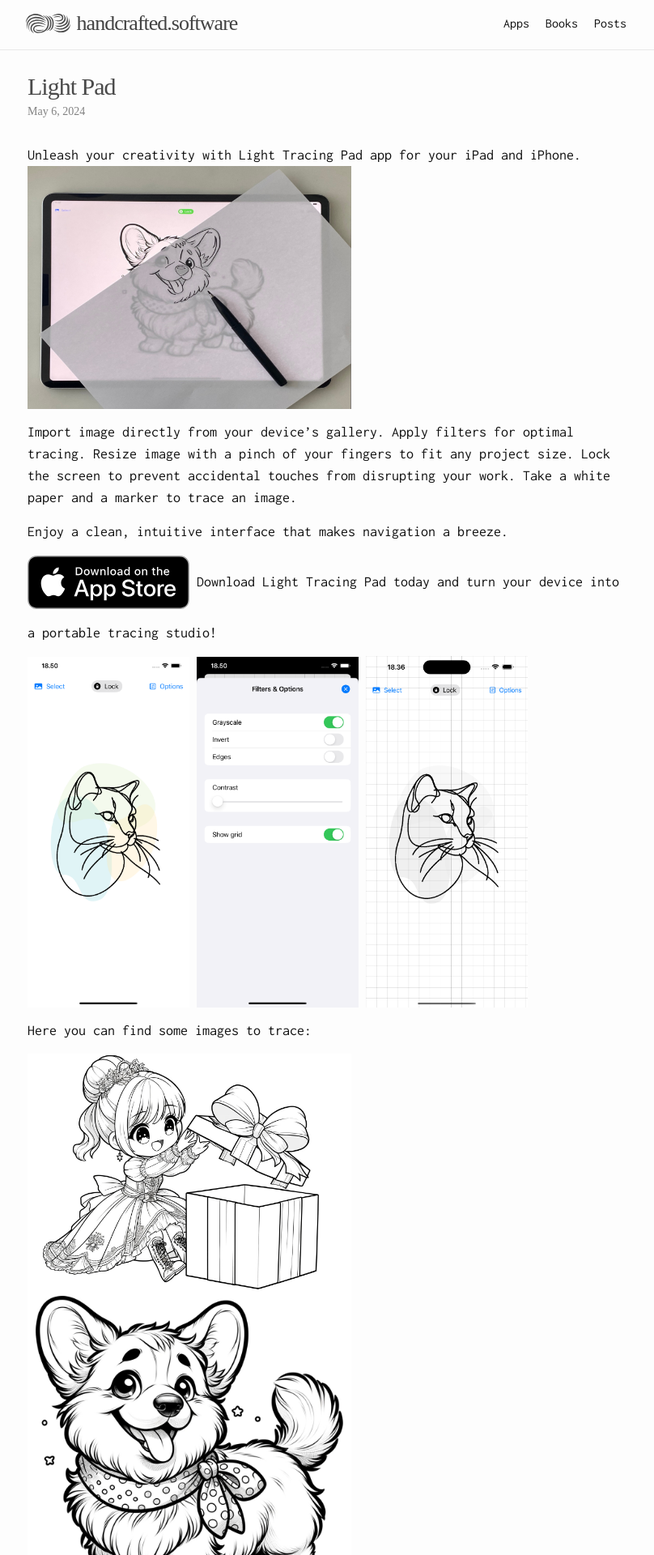
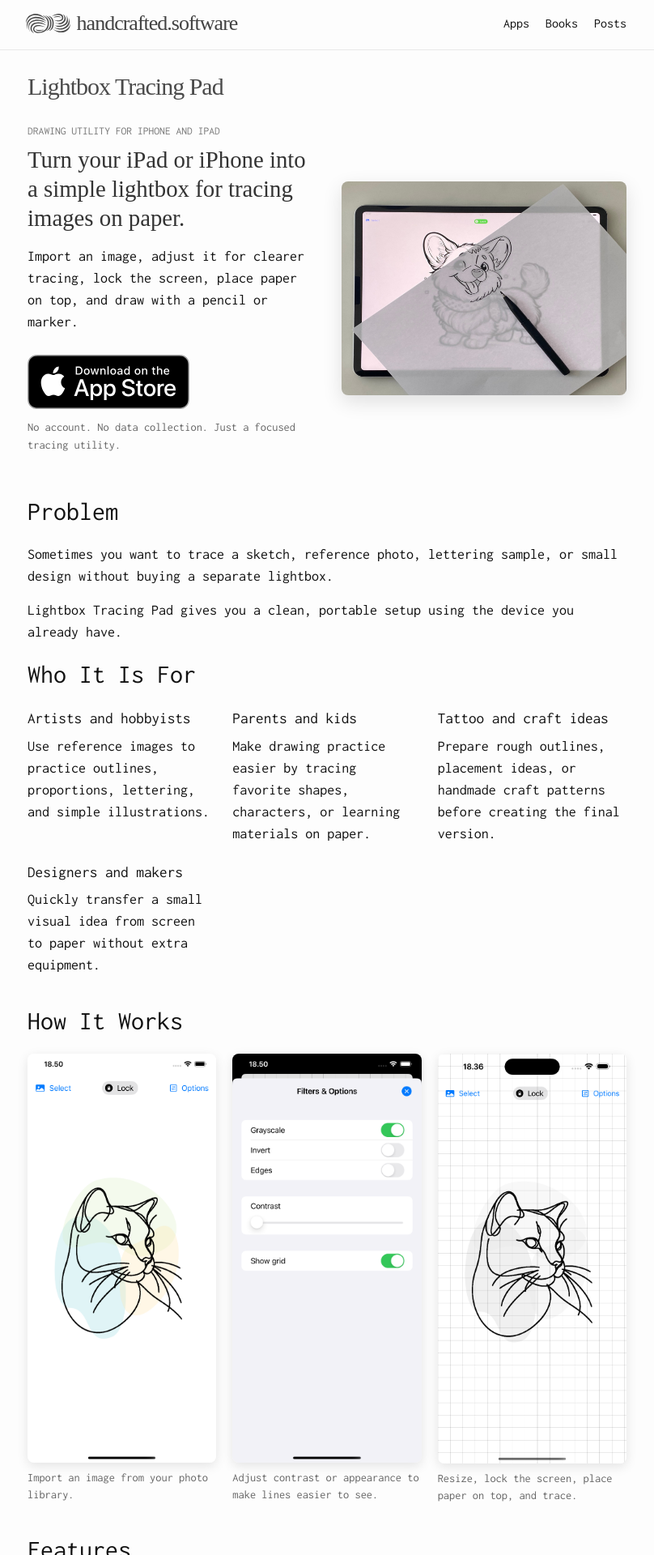
Before and after one commit to handcraftedsoftware/pages, a Jekyll site: the page built from _apps/2024-05-6-light-tracing-pad.md, in a window 1280 px wide. Shown: the top 1920 px of the page at 81% size, without its empty margins (236-1044 px from the left). Built offline with Jekyll 4.4.1, drawn with Linux system fonts in a browser that asks for light colours; some web fonts are replaced; some of the changed text lies outside the part shown.

Commit message:
Build Lightbox Tracing Pad landing page

```diff
--- a/_apps/2024-05-6-light-tracing-pad.md
+++ b/_apps/2024-05-6-light-tracing-pad.md
@@ -1,30 +1,96 @@
 ---
 layout: post
-title:  "Light Pad"
-date:   2024-05-06
+title: "Lightbox Tracing Pad"
+description: "Turn your iPad or iPhone into a simple lightbox for tracing sketches, lettering, tattoo ideas, craft designs, and reference images on paper."
+date: 2024-05-06
+hide_date: true
 permalink: /apps/light-tracing-pad
 ---
-Unleash your creativity with Light Tracing Pad app for your iPad and iPhone.
-<img src="/assets/images/light-tracing-pad/1.jpg" width="400"/>
 
+<section class="product-hero">
+  <div class="product-hero-copy">
+    <p class="product-kicker">Drawing utility for iPhone and iPad</p>
+    <p class="product-hero-line">Turn your iPad or iPhone into a simple lightbox for tracing images on paper.</p>
+    <p>
+      Import an image, adjust it for clearer tracing, lock the screen, place paper on top,
+      and draw with a pencil or marker.
+    </p>
+    <a class="app-store-cta" href="https://apps.apple.com/us/app/light-tracing-pad/id6502201581">
+      <img src="/assets/images/download-on-the-app-store-en.svg" width="200" alt="Download on the App Store"/>
+    </a>
+    <p class="trust-note">No account. No data collection. Just a focused tracing utility.</p>
+  </div>
+  <img
+    class="product-hero-image"
+    src="/assets/images/light-tracing-pad/1.jpg"
+    alt="Lightbox Tracing Pad with paper placed over an iPad for tracing"
+  />
+</section>
 
-Import image directly from your device's gallery.
-Apply filters for optimal tracing.
-Resize image with a pinch of your fingers to fit any project size.
-Lock the screen to prevent accidental touches from disrupting your work.
-Take a white paper and a marker to trace an image.
+## Problem
 
-Enjoy a clean, intuitive interface that makes navigation a breeze.
-<a href="https://apps.apple.com/us/app/light-tracing-pad/id6502201581" style="display: inline-block; margin: 1rem 0;">
-    <img src="/assets/images/download-on-the-app-store-en.svg" width="200"/>
+Sometimes you want to trace a sketch, reference photo, lettering sample, or small design without buying a separate lightbox.
+
+Lightbox Tracing Pad gives you a clean, portable setup using the device you already have.
+
+## Who It Is For
+
+<div class="use-case-grid">
+  <section>
+    <h3>Artists and hobbyists</h3>
+    <p>Use reference images to practice outlines, proportions, lettering, and simple illustrations.</p>
+  </section>
+  <section>
+    <h3>Parents and kids</h3>
+    <p>Make drawing practice easier by tracing favorite shapes, characters, or learning materials on paper.</p>
+  </section>
+  <section>
+    <h3>Tattoo and craft ideas</h3>
+    <p>Prepare rough outlines, placement ideas, or handmade craft patterns before creating the final version.</p>
+  </section>
+  <section>
+    <h3>Designers and makers</h3>
+    <p>Quickly transfer a small visual idea from screen to paper without extra equipment.</p>
+  </section>
+</div>
+
+## How It Works
+
+<div class="workflow-grid">
+  <figure>
+    <img src="/assets/images/light-tracing-pad/2.png" alt="Import an image into Lightbox Tracing Pad"/>
+    <figcaption>Import an image from your photo library.</figcaption>
+  </figure>
+  <figure>
+    <img src="/assets/images/light-tracing-pad/3.png" alt="Adjust an image for clearer tracing"/>
+    <figcaption>Adjust contrast or appearance to make lines easier to see.</figcaption>
+  </figure>
+  <figure>
+    <img src="/assets/images/light-tracing-pad/4.png" alt="Resize and lock the image for tracing"/>
+    <figcaption>Resize, lock the screen, place paper on top, and trace.</figcaption>
+  </figure>
+</div>
+
+## Features
+
+- **Import images quickly.** Choose a reference image from your device and prepare it for tracing.
+- **Adjust for clearer lines.** Use filters and adjustments to make the image easier to see through paper.
+- **Resize with touch.** Pinch and position the image so it fits your project.
+- **Lock the screen while tracing.** Prevent accidental taps from moving the image while you draw.
+- **Works on iPhone and iPad.** Use a portable tracing setup wherever you draw, craft, or practice.
+
+## Privacy
+
+Lightbox Tracing Pad does not collect data.
+
+Your images stay on your device. The app is built as a small, focused utility without accounts or tracking.
+
+## Maker Note
+
+I build small apps for focused real-world tasks. Lightbox Tracing Pad exists for the simple moment when you want to move an image from screen to paper without extra hardware.
+
+## Ready to trace your next idea?
+
+<a class="app-store-cta final-cta" href="https://apps.apple.com/us/app/light-tracing-pad/id6502201581">
+  <img src="/assets/images/download-on-the-app-store-en.svg" width="200" alt="Download Lightbox Tracing Pad on the App Store"/>
 </a>
-Download Light Tracing Pad today and turn your device into a portable tracing studio!
-
-<img src="/assets/images/light-tracing-pad/2.png" width="200"/>
-<img src="/assets/images/light-tracing-pad/3.png" width="200"/>
-<img src="/assets/images/light-tracing-pad/4.png" width="200"/>
-
-Here you can find some images to trace:
-
-<img src="/assets/images/light-tracing-pad/5.jpg" width="400"/>
-<img src="/assets/images/light-tracing-pad/6.jpg" width="400"/>
--- a/_data/featured_ios_apps.yml
+++ b/_data/featured_ios_apps.yml
@@ -1,7 +1,7 @@
-- name: "Light Pad"
-  description: "Transform your iPad or iPhone into a digital Light Tracing Pad!"
+- name: "Lightbox Tracing Pad"
+  description: "Turn your iPad or iPhone into a simple lightbox for tracing images on paper."
   image: "/assets/images/app-icons/light-pad.png"
-  link: "https://apps.apple.com/us/app/light-tracing-pad/id6502201581"
+  link: "/apps/light-tracing-pad"
 
 - name: "Isometric Drawing"
   description: "Unlock your creativity with a stunning isometric drawing tool!"
--- a/_layouts/post.html
+++ b/_layouts/post.html
@@ -5,6 +5,7 @@
 
   <header class="post-header">
     <h1 class="post-title p-name" itemprop="name headline">{{ page.title | escape }}</h1>
+    {%- unless page.hide_date -%}
     <p class="post-meta">
       <time class="dt-published" datetime="{{ page.date | date_to_xmlschema }}" itemprop="datePublished">
         {%- assign date_format = site.minima.date_format | default: "%b %-d, %Y" -%}
@@ -13,6 +14,7 @@
       {%- if page.author -%}
         • <span itemprop="author" itemscope itemtype="http://schema.org/Person"><span class="p-author h-card" itemprop="name">{{ page.author }}</span></span>
       {%- endif -%}</p>
+    {%- endunless -%}
   </header>
 
   <div class="post-content e-content" itemprop="articleBody">
--- a/_sass/minima/_layout.scss
+++ b/_sass/minima/_layout.scss
@@ -402,3 +402,89 @@
         flex-direction: column;
     }
 }
+
+.product-hero {
+    align-items: center;
+    display: grid;
+    gap: 2rem;
+    grid-template-columns: minmax(0, 1fr) minmax(14rem, 22rem);
+    margin-bottom: 3rem;
+}
+
+.product-kicker {
+    color: #777;
+    font-size: 0.85rem;
+    margin-bottom: 0.5rem;
+    text-transform: uppercase;
+}
+
+.product-hero-line {
+    color: #333;
+    font-family: Amaranth;
+    font-size: 1.8rem;
+    line-height: 1.25;
+}
+
+.product-hero-image {
+    border-radius: 8px;
+    box-shadow: 0 8px 24px rgba(0, 0, 0, 0.12);
+    width: 100%;
+}
+
+.app-store-cta {
+    display: inline-block;
+    margin: 0.75rem 0;
+}
+
+.trust-note {
+    color: #666;
+    font-size: 0.9rem;
+    margin-bottom: 0;
+}
+
+.use-case-grid,
+.workflow-grid {
+    display: grid;
+    gap: 1.25rem;
+    grid-template-columns: repeat(auto-fit, minmax(12rem, 1fr));
+    margin: 1rem 0 2rem;
+}
+
+.use-case-grid h3 {
+    font-size: 1.2rem;
+    margin-bottom: 0.35rem;
+}
+
+.use-case-grid p {
+    margin-bottom: 0;
+}
+
+.workflow-grid figure {
+    margin: 0;
+}
+
+.workflow-grid figcaption {
+    color: #666;
+    font-size: 0.9rem;
+    margin-top: 0.5rem;
+}
+
+.workflow-grid img {
+    border-radius: 8px;
+    box-shadow: 0 4px 14px rgba(0, 0, 0, 0.1);
+    width: 100%;
+}
+
+.final-cta {
+    margin-top: 0;
+}
+
+@media (max-width: 768px) {
+    .product-hero {
+        grid-template-columns: 1fr;
+    }
+
+    .product-hero-line {
+        font-size: 1.5rem;
+    }
+}
```
